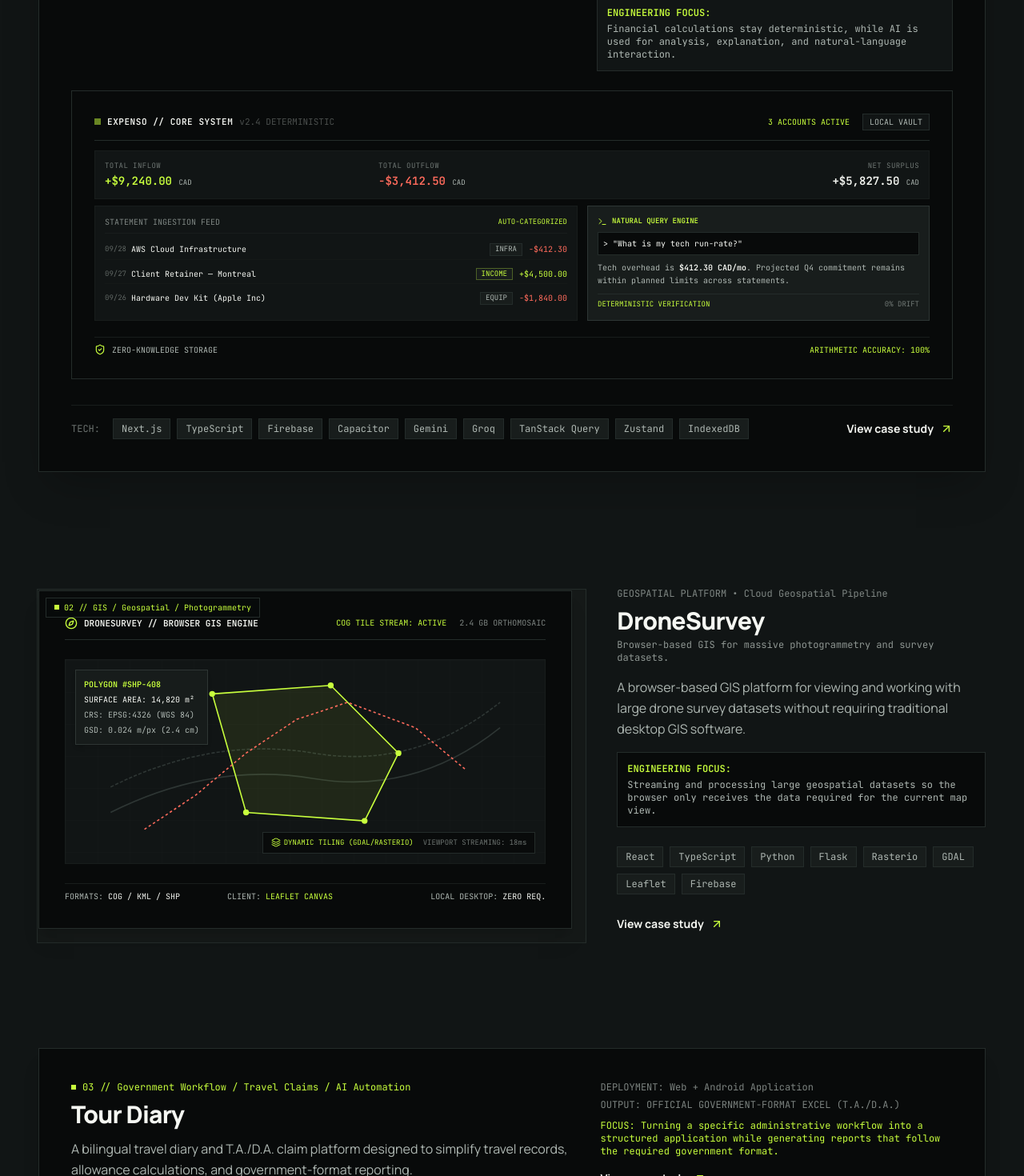
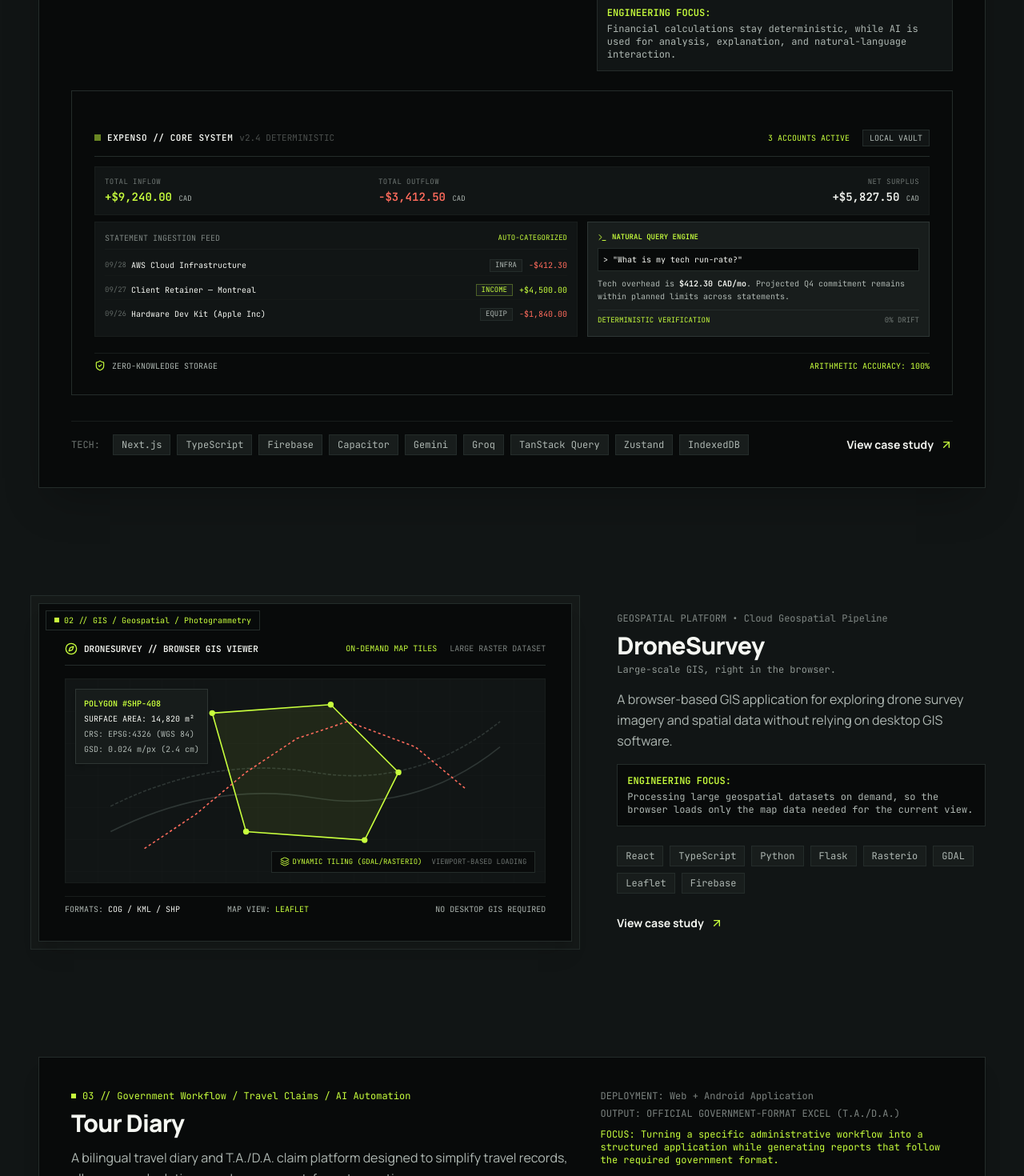
Before and after one commit to Xlogik-code/xlogik-site, a React (Vite) app: page / in a window 1280 px wide. Shown: the part 4020-5490 px from the top of the page at 80% size. Built offline with nearby package versions, Linux system fonts and the light colour scheme.

Commit message:
feat: add ProjectMockup, WorkSection components and content data file

```diff
--- a/src/components/ProjectMockup.tsx
+++ b/src/components/ProjectMockup.tsx
@@ -25,7 +25,7 @@
   // =========================================================================
   if (id === 'expenso') {
     return (
-      <div className="w-full bg-[#080A0A] p-3 sm:p-4 lg:p-5 flex flex-col select-none font-mono-code relative overflow-hidden">
+      <div className="w-full bg-[#080A0A] p-3 sm:p-4 lg:p-5 pt-10 sm:pt-10 lg:pt-10 flex flex-col select-none font-mono-code relative overflow-hidden">
         {/* Top Intelligence Bar */}
         <div className="flex items-center justify-between border-b border-[#242C2A] pb-3 text-[11px] text-[#AEB7B2]">
           <div className="flex items-center gap-2">
@@ -138,16 +138,16 @@
   // =========================================================================
   if (id === 'dronesurvey') {
     return (
-      <div className="w-full h-full bg-[#080A0A] p-4 sm:p-6 flex flex-col justify-between select-none font-mono-code relative overflow-hidden">
+      <div className="w-full h-full bg-[#080A0A] px-4 pb-4 pt-10 sm:px-6 sm:pb-6 sm:pt-10 flex flex-col justify-between select-none font-mono-code relative overflow-hidden">
         {/* Top GIS Bar */}
         <div className="flex items-center justify-between border-b border-[#242C2A] pb-3 text-[11px] text-[#AEB7B2]">
           <div className="flex items-center gap-2">
             <Compass className="w-4 h-4 text-[#C8FF3D]" />
-            <span className="text-[#F5F7F2] font-bold">DRONESURVEY // BROWSER GIS ENGINE</span>
+            <span className="text-[#F5F7F2] font-bold">DRONESURVEY // BROWSER GIS VIEWER</span>
           </div>
           <div className="flex items-center gap-4 text-[10px]">
-            <span className="text-[#C8FF3D]">COG TILE STREAM: ACTIVE</span>
-            <span className="text-[#AEB7B2]/70 hidden sm:inline">2.4 GB ORTHOMOSAIC</span>
+            <span className="text-[#C8FF3D]">ON-DEMAND MAP TILES</span>
+            <span className="text-[#AEB7B2]/70 hidden sm:inline">LARGE RASTER DATASET</span>
           </div>
         </div>
 
@@ -213,15 +213,15 @@
               <Layers className="w-3 h-3" />
               <span>DYNAMIC TILING (GDAL/RASTERIO)</span>
             </span>
-            <span className="hidden sm:inline text-[#AEB7B2]/60">VIEWPORT STREAMING: 18ms</span>
+            <span className="hidden sm:inline text-[#AEB7B2]/60">VIEWPORT-BASED LOADING</span>
           </div>
         </div>
 
         {/* Footer Metrics Row */}
         <div className="grid grid-cols-3 gap-2 text-[10px] text-[#AEB7B2] pt-2 border-t border-[#181D1C]">
           <div>FORMATS: <span className="text-[#F5F7F2]">COG / KML / SHP</span></div>
-          <div>CLIENT: <span className="text-[#C8FF3D]">LEAFLET CANVAS</span></div>
-          <div className="text-right">LOCAL DESKTOP: <span className="text-[#F5F7F2]">ZERO REQ.</span></div>
+          <div>MAP VIEW: <span className="text-[#C8FF3D]">LEAFLET</span></div>
+          <div className="text-right">NO DESKTOP GIS REQUIRED</div>
         </div>
       </div>
     );
@@ -232,7 +232,7 @@
   // =========================================================================
   if (id === 'tour-diary') {
     return (
-      <div className="w-full h-full bg-[#080A0A] p-4 sm:p-6 flex flex-col justify-between select-none font-mono-code relative overflow-hidden">
+      <div className="w-full h-full bg-[#080A0A] p-4 sm:p-6 pt-10 sm:pt-10 flex flex-col justify-between select-none font-mono-code relative overflow-hidden">
         {/* Top Government Platform Banner */}
         <div className="flex items-center justify-between border-b border-[#242C2A] pb-3 text-[11px] text-[#AEB7B2]">
           <div className="flex items-center gap-2">
@@ -300,7 +300,7 @@
   // =========================================================================
   if (id === 'smart-billing') {
     return (
-      <div className="w-full h-full bg-[#080A0A] p-4 sm:p-6 flex flex-col justify-between select-none font-mono-code relative overflow-hidden">
+      <div className="w-full h-full bg-[#080A0A] p-4 sm:p-6 pt-10 sm:pt-10 flex flex-col justify-between select-none font-mono-code relative overflow-hidden">
         {/* Top Smart Billing Header */}
         <div className="flex items-center justify-between border-b border-[#242C2A] pb-3 text-[11px] text-[#AEB7B2]">
           <div className="flex items-center gap-2">
@@ -373,7 +373,7 @@
   // 05: SR SECURITY SERVICES (Corporate Website / Web Development)
   // =========================================================================
   return (
-    <div className="w-full h-full bg-[#080A0A] p-4 sm:p-6 flex flex-col justify-between select-none font-mono-code relative overflow-hidden">
+    <div className="w-full h-full bg-[#080A0A] p-4 sm:p-6 pt-10 sm:pt-10 flex flex-col justify-between select-none font-mono-code relative overflow-hidden">
       {/* Top Corporate Web Header */}
       <div className="flex items-center justify-between border-b border-[#242C2A] pb-3 text-[11px] text-[#AEB7B2]">
         <div className="flex items-center gap-2">
--- a/src/components/WorkSection.tsx
+++ b/src/components/WorkSection.tsx
@@ -135,9 +135,9 @@
                 key={study.id}
                 className="group grid grid-cols-1 lg:grid-cols-12 gap-8 lg:gap-14 items-center"
               >
-                {/* Offset Image Container with Architectural Backing Plate (Cols 1-7) */}
+                {/* Image Container with Architectural Backing Plate (Cols 1-7) */}
                 <div className="lg:col-span-7 relative">
-                  <div className="hidden sm:block absolute -inset-2.5 bg-[#181D1C]/60 border border-[#242C2A] translate-x-2 translate-y-2 pointer-events-none" />
+                  <div className="hidden sm:block absolute -inset-2.5 bg-[#181D1C]/60 border border-[#242C2A] pointer-events-none" />
 
                   <div
                     onClick={() => onOpenCaseStudy(study)}
--- a/src/data/content.ts
+++ b/src/data/content.ts
@@ -137,11 +137,11 @@
   {
     id: 'dronesurvey',
     title: 'DroneSurvey',
-    subtitle: 'Browser-based GIS for massive photogrammetry and survey datasets.',
+    subtitle: 'Large-scale GIS, right in the browser.',
     clientSector: 'GIS / Geospatial / Photogrammetry',
     aspectRatio: '16/10',
     imageAlt: 'DroneSurvey Browser GIS & Large Raster Dataset Viewer',
-    summary: 'A browser-based GIS platform for viewing and working with large drone survey datasets without requiring traditional desktop GIS software.',
+    summary: 'A browser-based GIS application for exploring drone survey imagery and spatial data without relying on desktop GIS software.',
     technologies: ['React', 'TypeScript', 'Python', 'Flask', 'Rasterio', 'GDAL', 'Leaflet', 'Firebase'],
     year: '2025',
     location: 'Cloud Geospatial Pipeline',
@@ -164,7 +164,7 @@
       'Firebase cloud storage integration with secure tunnelling for private survey repos'
     ],
     outcome: 'Eliminated desktop GIS software barriers, allowing engineers and project managers to interactively inspect multi-gigabyte drone surveys and complex vector datasets smoothly in any modern web browser.',
-    engineeringFocus: 'Streaming and processing large geospatial datasets so the browser only receives the data required for the current map view.'
+    engineeringFocus: 'Processing large geospatial datasets on demand, so the browser loads only the map data needed for the current view.'
   },
   {
     id: 'tour-diary',
```
